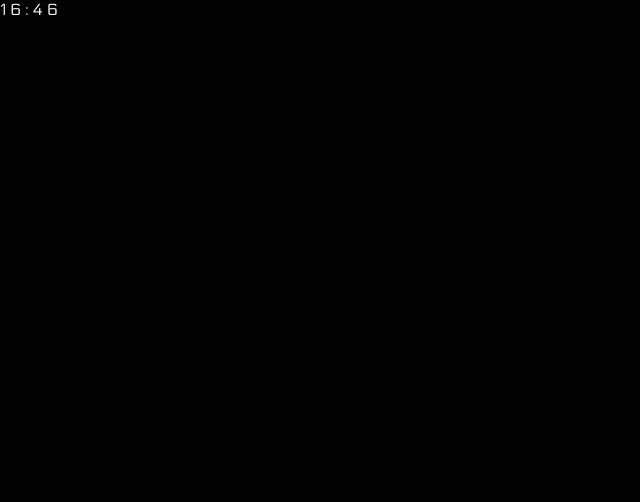
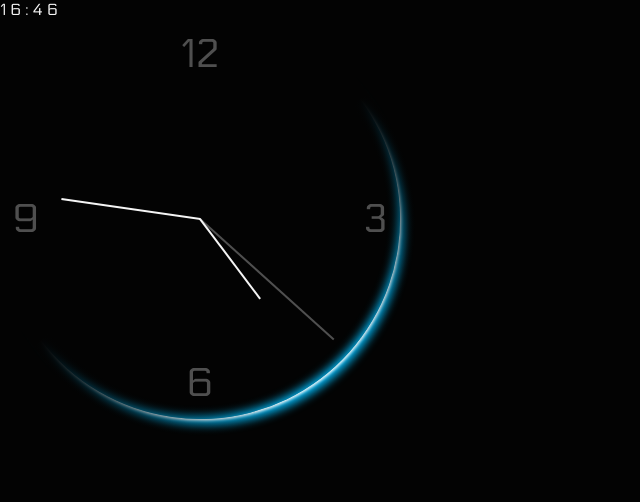
Before and after one commit to viGITory/clock, a website built with webpack: page src/pages/index.html in a window 1280 px wide. Shown: the whole page, without its empty margins (0-640 px from the left). Built offline with nearby package versions, Linux system fonts and the light colour scheme.

Commit message:
feat: add analog clock

```diff
--- /dev/null
+++ b/src/components/clock/clock-analog.scss
@@ -0,0 +1,115 @@
+.clock-analog {
+  width: 400px;
+  min-width: 400px;
+  height: 400px;
+
+  color: rgba(255, 255, 255, .3);
+
+  &::after {
+    width: 2px;
+    height: 2px;
+
+    background-color: #f5f5f5;
+  }
+
+  &::after,
+  &__circle {
+    border-radius: 50%;
+  }
+
+  &,
+  &__circle {
+    position: relative;
+  }
+
+  &__circle {
+    height: 100%;
+
+    box-shadow: inset 0 -3px 10px #00bfff, 0 2px 3px #fff, 0 7px 10px #00bfff;
+    transition: transform .2s;
+
+    &::before {
+      width: 105%;
+      height: 105%;
+
+      background-image: linear-gradient(to bottom, #030303 50%, transparent);
+    }
+  }
+
+  &::after,
+  &__circle::before,
+  &__num,
+  &__arrow {
+    position: absolute;
+  }
+
+  &::after,
+  &__circle::before {
+    top: 50%;
+    left: 50%;
+
+    content: "";
+    transform: translate(-50%, -50%);
+  }
+
+  &__num {
+    font-size: 40px;
+
+    &--12,
+    &--6 {
+      left: 50%;
+      transform: translateX(-50%);
+    }
+
+    &--12 {
+      top: 3%;
+    }
+
+    &--3,
+    &--9 {
+      top: 50%;
+      transform: translateY(-50%);
+    }
+
+    &--3 {
+      right: 3%;
+    }
+
+    &--6 {
+      bottom: 3%;
+    }
+
+    &--9 {
+      left: 3%;
+    }
+  }
+
+  &__arrow {
+    top: calc(50% - 1px);
+    height: 2px;
+
+    background: linear-gradient(to right, #f5f5f5 50%, transparent 50%);
+
+    &--hour {
+      left: 25%;
+      width: 50%;
+    }
+
+    &--minute {
+      left: 15%;
+      width: 70%;
+    }
+
+    &--second {
+      left: 5%;
+      width: 90%;
+
+      background:
+        linear-gradient(
+          to right,
+          rgba(255, 255, 255, .3) 50%,
+          transparent 50%
+        );
+    }
+  }
+}
--- a/src/components/clock/clock.ts
+++ b/src/components/clock/clock.ts
@@ -1,6 +1,11 @@
 export default class Clock {
   container: HTMLDivElement;
   clockDigital!: HTMLDivElement;
+  clockAnalog!: HTMLDivElement;
+  hoursArrow!: HTMLDivElement;
+  minutesArrow!: HTMLDivElement;
+  secondsArrow!: HTMLDivElement;
+  clockCircle!: HTMLDivElement;
 
   constructor() {
     this.container = document.createElement('div') as HTMLDivElement;
@@ -10,6 +15,16 @@ export default class Clock {
   public render = (): HTMLDivElement => {
     this.container.innerHTML = `
       <div class="clock-digital"></div>
+      <div class="clock-analog">
+        <div class="clock-analog__circle"></div>
+        <div class="clock-analog__num clock-analog__num--12">12</div>
+        <div class="clock-analog__num clock-analog__num--3">3</div>
+        <div class="clock-analog__num clock-analog__num--6">6</div>
+        <div class="clock-analog__num clock-analog__num--9">9</div>
+        <div class="clock-analog__arrow clock-analog__arrow--hour"></div>
+        <div class="clock-analog__arrow clock-analog__arrow--minute"></div>
+        <div class="clock-analog__arrow clock-analog__arrow--second"></div>
+      </div>
     `;
 
     return this.container;
@@ -19,6 +34,21 @@ export default class Clock {
     this.clockDigital = this.container.querySelector(
       '.clock-digital'
     ) as HTMLDivElement;
+    this.clockAnalog = this.container.querySelector(
+      '.clock-analog'
+    ) as HTMLDivElement;
+    this.clockCircle = this.container.querySelector(
+      '.clock-analog__circle'
+    ) as HTMLDivElement;
+    this.hoursArrow = this.container.querySelector(
+      '.clock-analog__arrow--hour'
+    ) as HTMLDivElement;
+    this.minutesArrow = this.container.querySelector(
+      '.clock-analog__arrow--minute'
+    ) as HTMLDivElement;
+    this.secondsArrow = this.container.querySelector(
+      '.clock-analog__arrow--second'
+    ) as HTMLDivElement;
   };
 
   private setTime = (): void => {
@@ -26,6 +56,17 @@ export default class Clock {
     let hours: number | string = date.getHours();
     let minutes: number | string = date.getMinutes();
     let seconds: number | string = date.getSeconds();
+
+    const secondsDegrees = (seconds / 60) * 360 + 90;
+    this.secondsArrow.style.transform = `rotate(${secondsDegrees}deg)`;
+
+    const minsDegrees = (minutes / 60) * 360 + (seconds / 60) * 6 + 90;
+    this.minutesArrow.style.transform = `rotate(${minsDegrees}deg)`;
+
+    const hourDegrees = (hours / 12) * 360 + (minutes / 60) * 30 + 90;
+    this.hoursArrow.style.transform = `rotate(${hourDegrees}deg)`;
+
+    this.clockCircle.style.transform = `rotate(${hourDegrees + 90}deg)`;
 
     if (hours < 10) hours = `0${hours}`;
     if (minutes < 10) minutes = `0${minutes}`;
--- a/src/styles/style.scss
+++ b/src/styles/style.scss
@@ -1,3 +1,4 @@
 @import "./fonts";
 
 @import "../components/page/page";
+@import "../components/clock/clock-analog";
```
